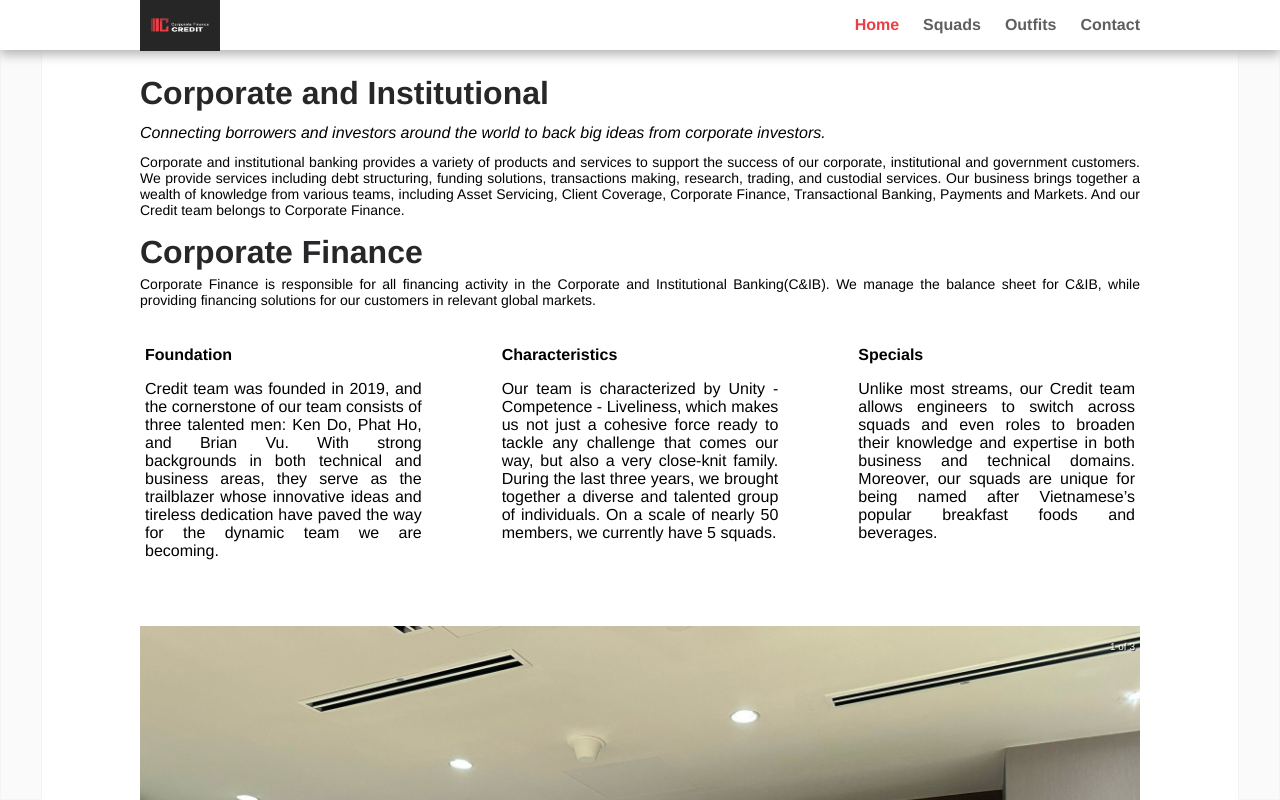
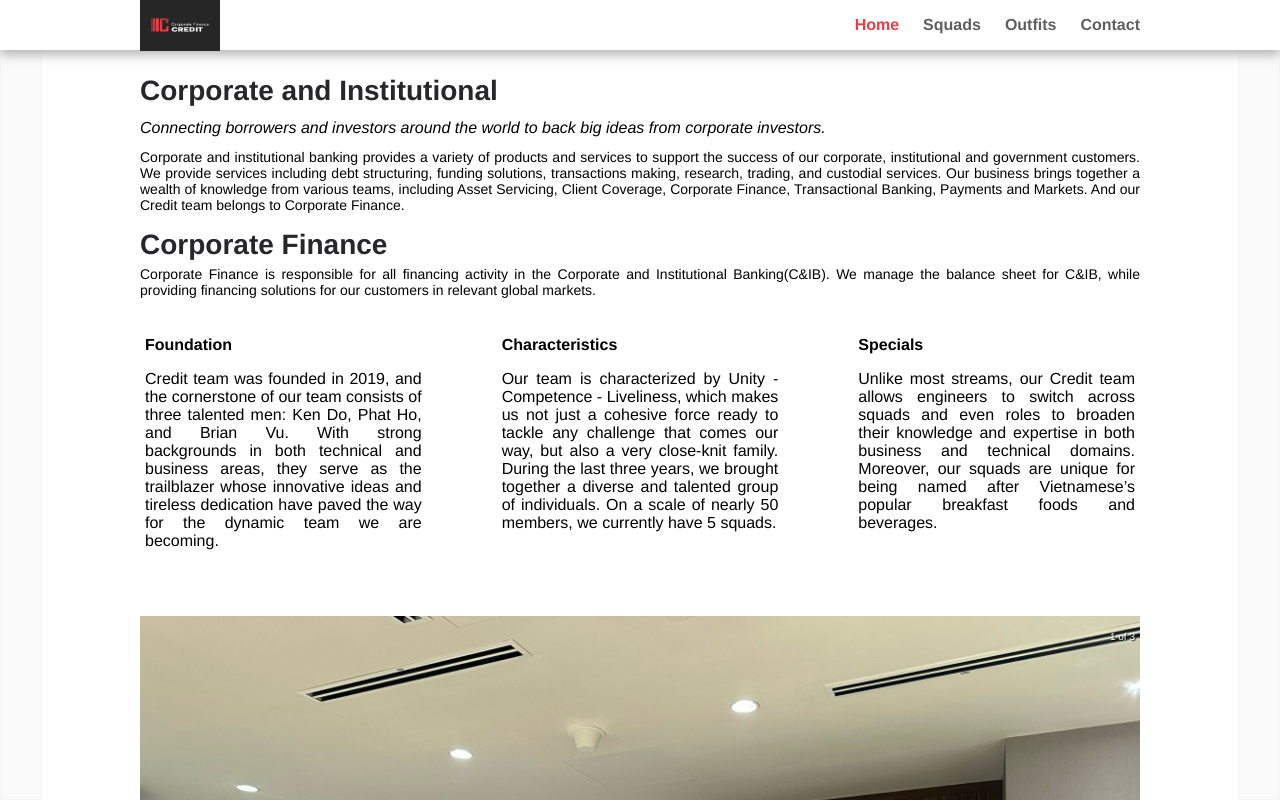
Before and after one commit to nntt1210/credit-tet-in-tech, a React (Create React App) app: page / in a window 1280 px wide. Shown: the top 800 px of the page. Built offline with nearby package versions, Linux system fonts and the light colour scheme.

Commit message:
update font size

```diff
--- a/src/app.css
+++ b/src/app.css
@@ -53,7 +53,7 @@
 .title {
 	color: var(--primary-color);
 	font-family: var(--secondary-font);
-	font-size: 2rem;
+	font-size: 1.75rem;
 	font-weight: 700;
 	width: 70%;
 }
--- a/src/pages/homepage.jsx
+++ b/src/pages/homepage.jsx
@@ -52,7 +52,7 @@ const Homepage = () => {
 							</div>
 							<div style={{ marginTop: "1rem" }}>
 								<div
-									style={{ fontSize: "2rem" }}
+									style={{ fontSize: "1.75rem" }}
 									className="title homepage-title"
 								>
 									{INFO.homepage[1].title}
```
